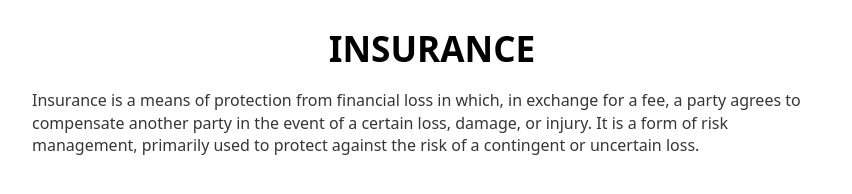
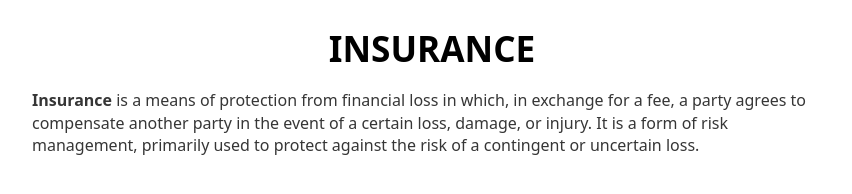
Before and after one commit to adesanya001/project_1, a plain HTML site: page index.html in a window 1280 px wide. Shown: the top 194 px of the page, 208-1060 px from the left. Drawn offline with Linux system fonts and the light colour scheme.

Commit message:
Bold Insurance

```diff
--- a/index.html
+++ b/index.html
@@ -8,7 +8,7 @@
 </head>
 <body>
    <center><h1><b>INSURANCE</b></h1></center>
-    <p>Insurance is a means of protection from financial loss in which, in exchange for a fee, a party agrees to compensate another party in the event of a certain loss, damage, or injury. It is a form of risk management, primarily used to protect against the risk of a contingent or uncertain loss.</p>
+    <p><b>Insurance</b> is a means of protection from financial loss in which, in exchange for a fee, a party agrees to compensate another party in the event of a certain loss, damage, or injury. It is a form of risk management, primarily used to protect against the risk of a contingent or uncertain loss.</p>
 
     <br>
 
```
